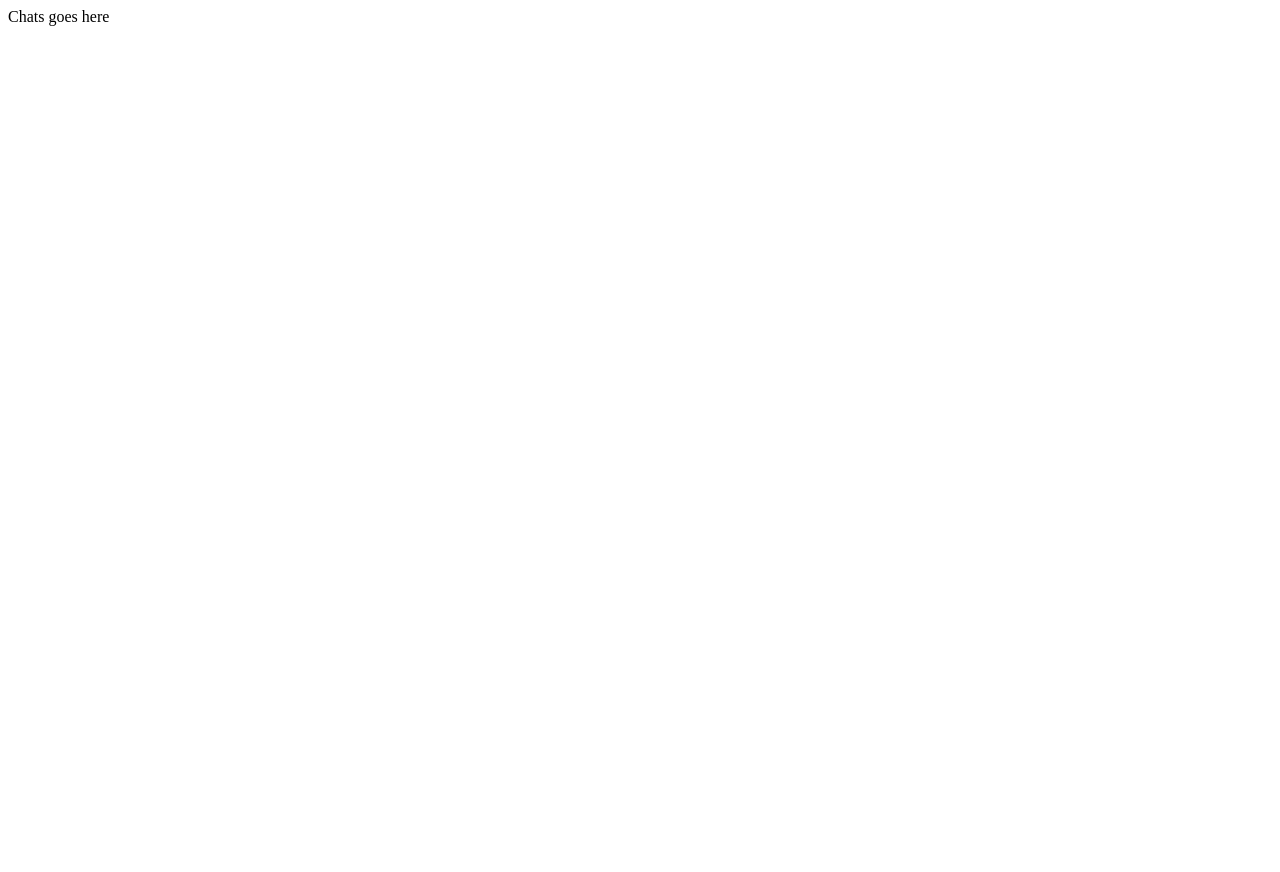
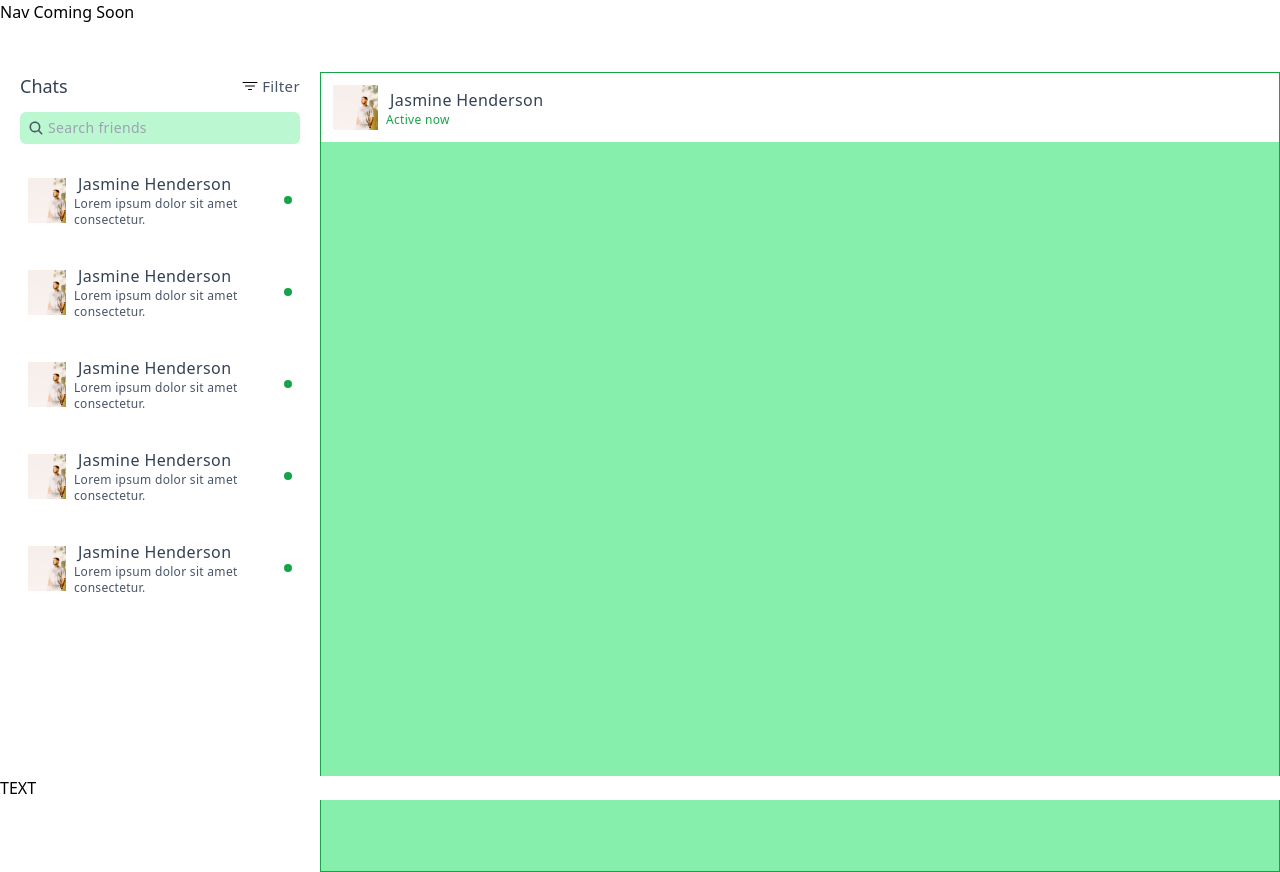
Before and after one commit to Emmynu/full-stack-auth, a Next.js app: page /chats in a window 1280 px wide. Before the commit the page ends 800 px from the top, so only its background shows below. Built offline with nearby package versions, Linux system fonts and the light colour scheme.

Commit message:
chat ui added

```diff
--- /dev/null
+++ b/app/chats/globals.css
@@ -0,0 +1,3 @@
+@tailwind base;
+@tailwind utilities;
+@tailwind components;
--- /dev/null
+++ b/app/chats/layout.tsx
@@ -0,0 +1,24 @@
+import type { Metadata } from "next";
+import "./globals.css";
+import { ChatHeader } from "@/libs/chat";
+
+
+export const metadata: Metadata = {
+  title: "Chat App",
+  description: "",
+};
+
+export default function RootLayout({
+  children,
+}: Readonly<{
+  children: React.ReactNode;
+}>) {
+  return (
+    <html lang="en">
+      <body >
+        <ChatHeader />
+        {children}
+      </body>
+    </html>
+  );
+}
--- a/app/chats/page.jsx
+++ b/app/chats/page.jsx
@@ -1,10 +1,130 @@
-
+import { IoFilterOutline, IoSearch } from "react-icons/io5"
+import image2 from "@/public/test.jpg"
+import Image from "next/image"
 
 const Chats = () => {
   return (
-    <div>
-      Chats goes here
-    </div>
+    <main className=" grid grid-cols-1 md:grid-cols-3 lg:grid-cols-4 mt-12 ">
+      {/* friends */}
+        <section className=" col-span-1 mx-5 md:mx-2 lg:mx-5 overflow-scroll">
+          <header className="flex items-center justify-between ">
+            <h4 className="text-lg font-medium text-slate-700">Chats</h4>
+            <h5 className="flex items-center cursor-pointer">
+              <IoFilterOutline className="mr-1"/>
+              <span className="font-medium text-[15px] text-slate-600 tracking-wide">Filter</span>
+            </h5>
+          </header>
+          {/* input box */}
+          <section className="flex items-center  bg-green-200 mt-3 px-2 py-1.5 rounded-md">
+            <IoSearch className="text-slate-600"/>
+            <input type="text" name="search" id="search" className="h-fit bg-green-200 outline-none ml-1 text-slate-600 font-medium tracking-wide text-sm " placeholder="Search friends"/>
+          </section>
+          {/* input box */}
+          {/* friends added */}
+          <section className="overflow-hidden">
+            <article className="flex items-center justify-between mt-5 hover:bg-green-100 p-2 cursor-pointer ">
+              <main className="flex items-center">
+                <section className="mr-3 w-[45px] h-[45px]">
+                  <Image src={image2} alt="img" className="w-full h-full  object-cover"/>
+                </section>
+                <section className="mt-0">
+                  <h2 className="lg:text-base text-sm font-medium tracking-wide text-slate-700">Jasmine Henderson</h2>
+                  <h4 className="text-xs tracking-wide -ml-1 text-slate-600">Lorem ipsum dolor sit amet consectetur.</h4>
+                </section>
+              </main>
+              <section className="ml-2">
+                <div className="rounded-[50%] w-2 h-2 bg-green-600"></div>
+              </section>
+            </article>
+
+
+            <article className="flex items-center justify-between mt-5 hover:bg-green-100 p-2 cursor-pointer">
+              <main className="flex items-center">
+                <section className="mr-3 w-[45px] h-[45px]">
+                  <Image src={image2} alt="img" className="w-full h-full  object-cover"/>
+                </section>
+                <section className="mt-0">
+                  <h2 className=" lg:text-base text-sm font-medium tracking-wide text-slate-700">Jasmine Henderson</h2>
+                  <h4 className="text-xs tracking-wide -ml-1 text-slate-600">Lorem ipsum dolor sit amet consectetur.</h4>
+                </section>
+              </main>
+              <section className="ml-2">
+                <div className="rounded-[50%] w-2 h-2 bg-green-600"></div>
+              </section>
+            </article>
+
+
+
+            <article className="flex items-center justify-between mt-5 hover:bg-green-100 p-2 cursor-pointer">
+              <main className="flex items-center">
+                <section className="mr-3 w-[45px] h-[45px]">
+                  <Image src={image2} alt="img" className="w-full h-full  object-cover"/>
+                </section>
+                <section className="mt-0">
+                  <h2 className="lg:text-base text-sm font-medium tracking-wide text-slate-700">Jasmine Henderson</h2>
+                  <h4 className="text-xs tracking-wide -ml-1 text-slate-600">Lorem ipsum dolor sit amet consectetur.</h4>
+                </section>
+              </main>
+              <section className="ml-2">
+                <div className="rounded-[50%] w-2 h-2 bg-green-600"></div>
+              </section>
+            </article>
+
+
+            <article className="flex items-center justify-between mt-5 hover:bg-green-100 p-2 cursor-pointer">
+              <main className="flex items-center">
+                <section className="mr-3 w-[45px] h-[45px]">
+                  <Image src={image2} alt="img" className="w-full h-full  object-cover"/>
+                </section>
+                <section className="mt-0">
+                  <h2 className="font-medium lg:text-base text-sm tracking-wide text-slate-700">Jasmine Henderson</h2>
+                  <h4 className="text-xs tracking-wide -ml-1 text-slate-600">Lorem ipsum dolor sit amet consectetur.</h4>
+                </section>
+              </main>
+              <section className="ml-2">
+                <div className="rounded-[50%] w-2 h-2 bg-green-600"></div>
+              </section>
+            </article>
+
+
+
+            <article className="flex items-center justify-between mt-5 hover:bg-green-100 p-2 cursor-pointer">
+              <main className="flex items-center">
+                <section className="mr-3 w-[45px] h-[45px]">
+                  <Image src={image2} alt="img" className="w-full h-full  object-cover"/>
+                </section>
+                <section className="mt-0">
+                  <h2 className="font-medium lg:text-base text-sm tracking-wide text-slate-700">Jasmine Henderson</h2>
+                  <h4 className="text-xs tracking-wide -ml-1 text-slate-600">Lorem ipsum dolor sit amet consectetur.</h4>
+                </section>
+              </main>
+              <section className="ml-2">
+                <div className="rounded-[50%] w-2 h-2 bg-green-600"></div>
+              </section>
+            </article>
+
+
+          </section>
+          {/* friends added */}
+        </section>
+      {/* end of friends  */}
+      <section className="col-span-2 lg:col-span-3 bg-green-300 h-[100vh] w-full hidden  md:block border border-green-600">
+        <nav className="flex items-center justify-between bg-white p-3">
+        <main className="flex items-center">
+          <section className="mr-3 w-[45px] h-[45px]">
+            <Image src={image2} alt="img" className="w-full h-full  object-cover"/>
+          </section>
+          <section className="mt-0">
+            <h2 className="font-medium tracking-wide text-slate-700">Jasmine Henderson</h2>
+            <h4 className="text-xs tracking-wide -ml-1 text-green-600">Active now</h4>
+          </section>
+        </main>
+        </nav>
+        <footer className="fixed bottom-0 left-0 right-0 bg-white">
+          TEXT
+        </footer>
+      </section>
+    </main>
   )
 }
 
--- a/app/page.jsx
+++ b/app/page.jsx
@@ -9,8 +9,8 @@ import { ActiveStatus, IsVerfied, SearchUserForm } from "@/libs/client"
 export default async function Page(){
   const user = await currentUser()
 
-
-  return <main className="bg-white shadow-md w-[95%] md:w-7/12 lg:w-[50%] m-[13%_auto_0] p-7 h-fit">
+  console.log(user)
+  return <main className="bg-white shadow-md w-[100%] md:w-7/12 lg:w-[50%] m-[13%_auto_0] p-5 md:p-7 h-fit">
     <section className="flex items-center md:items-start justify-between">
       <section className="flex items-center">
         <section >
@@ -21,12 +21,12 @@ export default async function Page(){
             <h3 className="font-bold tracking-wide text-base md:text-[17px] mr-1">{user[0]?.name || "User"}</h3>
             <IsVerfied />
           </div>
-          <ActiveStatus />
+          <div className="text-xs"> <ActiveStatus /></div>
         </section>
         </section>
       <section className="flex items-center text-white outline-none bg-green-600 px-4  py-1.5 rounded-[4px]" onClick={logOutUser}>
         <FiLogOut/>
-        <button className="ml-1 font-medium text-sm">Log Out</button>
+        <button className="ml-1 font-medium text-xs md:text-sm">Log Out</button>
       </section>
     </section>
 
--- a/libs/auth.js
+++ b/libs/auth.js
@@ -98,7 +98,7 @@ export async function googleAction(){
         email:auth?.currentUser?.email,
         name:auth?.currentUser?.displayName,
       }
-     const result =  await saveUserInDB(user, auth?.currentUser?.uid,auth?.currentUser?.refreshToken)
+     const result =  await saveUserInDB(user, auth?.currentUser?.uid,auth?.currentUser?.refreshToken,auth?.currentUser?.photoURL)
      if (result?.err) {
       toast.error(result?.err)
      } else {
--- /dev/null
+++ b/libs/chat.js
@@ -0,0 +1,14 @@
+"use client"
+
+import { IoNotificationsOutline } from "react-icons/io5";
+import { FaExternalLinkAlt } from "react-icons/fa";
+import { auth } from "./firebase-config";
+import Image from "next/image";
+import "../app/globals.css"
+
+export  function ChatHeader() {
+
+  return <main className="flex items-center">
+  Nav Coming Soon
+  </main>
+}
--- a/next.config.mjs
+++ b/next.config.mjs
@@ -4,7 +4,12 @@ const nextConfig = {
     remotePatterns:[{
       protocol:"https",
       hostname:"images.pexels.com",
-    }]
+    },
+    {
+      protocol:"https",
+      hostname:"lh3.googleusercontent.com",
+    }
+  ]
   }
 };
 
```
Also changed, not shown: libs/client.js, server-actions/chat/chats.js (added).
